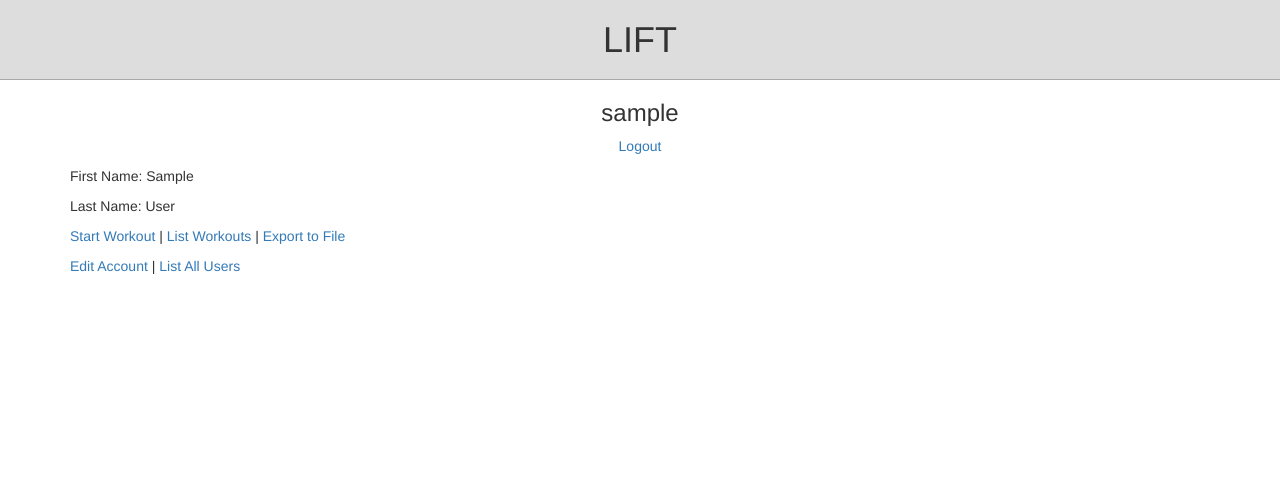
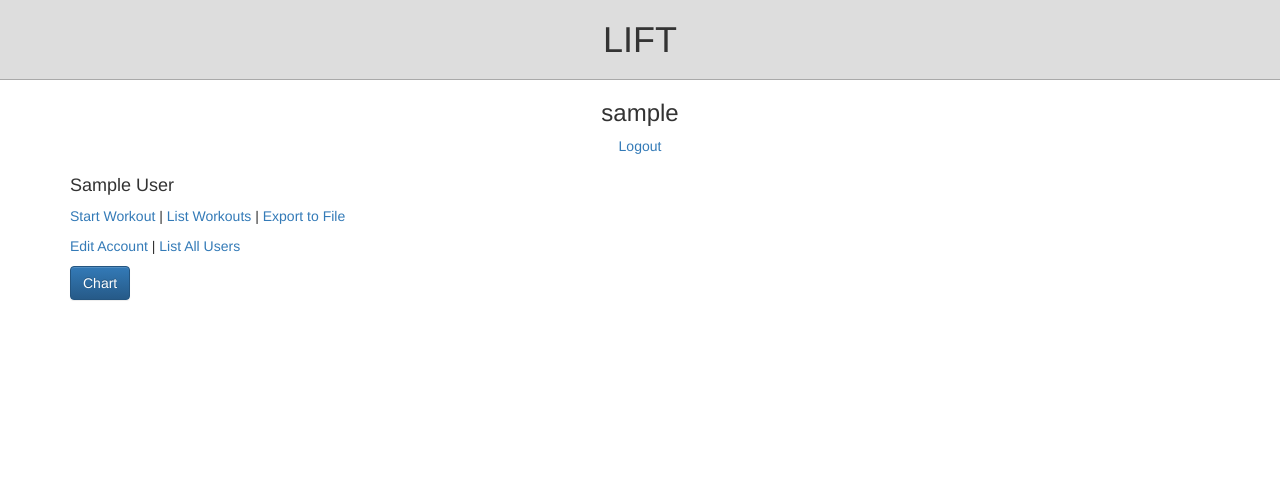
Before and after one commit to bigrobsf/hd, a Flask app: page /users/1 in a window 1280 px wide. Shown: the top 500 px of the page. Before the commit the page ends 274 px from the top, so only its background shows below. Run offline with Flask 2, Linux system fonts and the light colour scheme; the visitor is signed in with stand-in values (Sample User, id 1); data comes from the database, SQL or seed files in the repository; some libraries are stand-ins or nearby versions.

Commit message:
chart feature working

```diff
--- a/project/__init__.py
+++ b/project/__init__.py
@@ -1,5 +1,5 @@
 import csv
-from flask import Flask, render_template, redirect, url_for
+from flask import Flask, render_template, redirect, url_for, jsonify
 from flask_sqlalchemy import SQLAlchemy
 from flask_modus import Modus
 from flask_bcrypt import Bcrypt
@@ -45,12 +45,34 @@ def load_user(id):
 @app.route('/')
 def root():
     # return redirect(url_for('users.login'))
-    return render_template('index.html')
+    return render_template('start.html')
 
 
 @app.errorhandler(404)
 def page_not_found(e):
     return render_template('404.html')
+
+
+@app.route('/reports/<int:user_id>/graph')
+@login_required
+# @ensure_correct_user
+def graph_data(user_id):
+    sql = text("select w.user_id, to_char(w.date, 'YYYY-MM-DD') as date, e.name, w.length, a.reps, a.weight, (a.reps * a.weight) as product from workouts w join activities a on w.id = a.workout_id join exercises e on a.exercise_id = e.id order by w.date, e.id;")
+    file_data = db.engine.execute(sql).fetchall()
+    final_data = []
+    current_date = file_data[0][1]
+    date_total = 0
+    for row in file_data:
+        if row[0] == user_id:
+            if row[1] == current_date:
+                date_total += row[-1]
+            else:
+                final_data.append({'date': current_date, 'sum': date_total})
+                current_date = row[1]
+                date_total = 0
+    final_data.append({'date': current_date, 'sum': date_total})
+
+    return jsonify(final_data)
 
 
 @app.route('/reports/export/<int:user_id>')
@@ -66,5 +88,6 @@ def export(user_id):
         out.writerow(['user_id', 'date', 'name', 'length', 'reps', 'weight', 'product'])
 
         for row in file_data:
-            out.writerow([row.user_id, row.date, row.name, row.length, row.reps, row.weight, row.product])
+            if row.user_id == user_id:
+                out.writerow([row.user_id, row.date, row.name, row.length, row.reps, row.weight, row.product])
     return file_name
--- /dev/null
+++ b/project/static/app.js
@@ -0,0 +1,76 @@
+/* jshint esversion: 6 */
+/* jshint jquery: true */
+/* jshint devel: true */
+/* jshint node: true */
+/* jshint browser: true */
+'use strict';
+
+$(function() {
+
+  $('#chart').on('click', () => {
+
+    $.getJSON('/reports/1/graph').then(data => {
+      console.log(data);
+
+      var svg = d3.select("svg"),
+          margin = {top: 20, right: 40, bottom: 30, left: 20},
+          width = +svg.attr("width") - margin.left - margin.right,
+          height = +svg.attr("height") - margin.top - margin.bottom;
+
+          var x = d3.scaleBand()
+                    .rangeRound([0, width]).padding(0.1);
+
+          var y = d3.scaleLinear()
+                    .rangeRound([height, 0]);
+
+          var g = svg.append("g")
+                     .attr("transform", "translate(" + margin.left + "," + margin.top + ")");
+
+        data.forEach(function(d) {
+            d.date = d.date;
+            d.sum = +d.sum;
+        });
+
+        x.domain(data.map(function(d) { return d.date; }));
+        y.domain([0, d3.max(data, function(d) { return d.sum; })]).nice();
+
+        g.append("g")
+            .attr("class", "axis axis--x")
+            .attr("transform", "translate(0," + height + ")")
+            .call(d3.axisBottom(x));
+
+        g.append("g")
+            .attr("class", "axis--y")
+            .attr("transform", "translate(" + width + ", 0)")
+            .call(d3.axisRight(y).ticks())
+          .append("text")
+            .attr("x", -80)
+            .attr("y", y(y.ticks().pop()) + 0.5)
+            .attr("dy", "0.5em")
+            .attr("fill", "#000")
+            .attr("font-weight", "bold")
+            .attr("text-anchor", "start")
+            .text("Total Weight");
+
+        g.selectAll(".bar")
+          .data(data)
+          .enter().append("rect")
+            .attr("class", "bar")
+            .attr("x", function(d) { return x(d.date); })
+            .attr("y", function(d) { return y(d.sum); })
+            .attr("width", x.bandwidth())
+            .attr("height", 0)
+            .attr("height", function(d) { return height - y(d.sum); });
+
+        svg
+          .append("text")
+            .text("Total Weight by Workout")
+            .attr("x", width / 2)
+            .attr("y", 20)
+            .style("text-anchor", "middle")
+            .style("font-size", "16px")
+            .style("font-weight", "bold");
+
+    });
+  });
+});
--- a/project/templates/base.html
+++ b/project/templates/base.html
@@ -24,5 +24,8 @@
 
     {% block content %}
     {% endblock %}
+  <script src="https://d3js.org/d3.v4.js"></script>
+  <script src="https://code.jquery.com/jquery-3.1.1.js"></script>
+  <script src="{{url_for('static', filename='app.js')}}"></script>
 </body>
 </html>
--- a/project/users/templates/users/show.html
+++ b/project/users/templates/users/show.html
@@ -3,19 +3,20 @@
     <h3 class="text-center">{{ user.username }}</h3>
     <p class="text-center"><a href="{{url_for('users.logout')}}">Logout</a></p>
     <div class="container">
-        <p>First Name: {{ user.first_name }}</p>
-        <p>Last Name: {{ user.last_name }}</p>
+        <h4>{{ user.first_name }} {{ user.last_name }}</h4>
 
         <p>
             <a href="{{url_for('workouts.new', user_id=user.id)}}">Start Workout</a> |
-            <a href="{{url_for('workouts.index', user_id=user.id)}}">List Workouts</a> |
-
-            <a href="../../reports/export/{{user.id}}">Export to File</a>
+            <a href="{{url_for('workouts.index', user_id=user.id)}}">List Workouts</a> | <a href="../../reports/export/{{user.id}}">Export to File</a>
         </p>
 
         <p>
             <a href="{{url_for('users.edit', id=user.id)}}">Edit Account</a> |
             <a href="{{url_for('users.index')}}">List All Users</a>
         </p>
+
+        <button type="button" id="chart" class="btn btn-primary">Chart</button>
+        <p></p>
+        <svg width="760" height="760"></svg>
     </div>
 {% endblock %}
```
Also changed, not shown: project/templates/index.html (deleted, +0 -22 lines), project/templates/start.html (added, +12 -0 lines).
